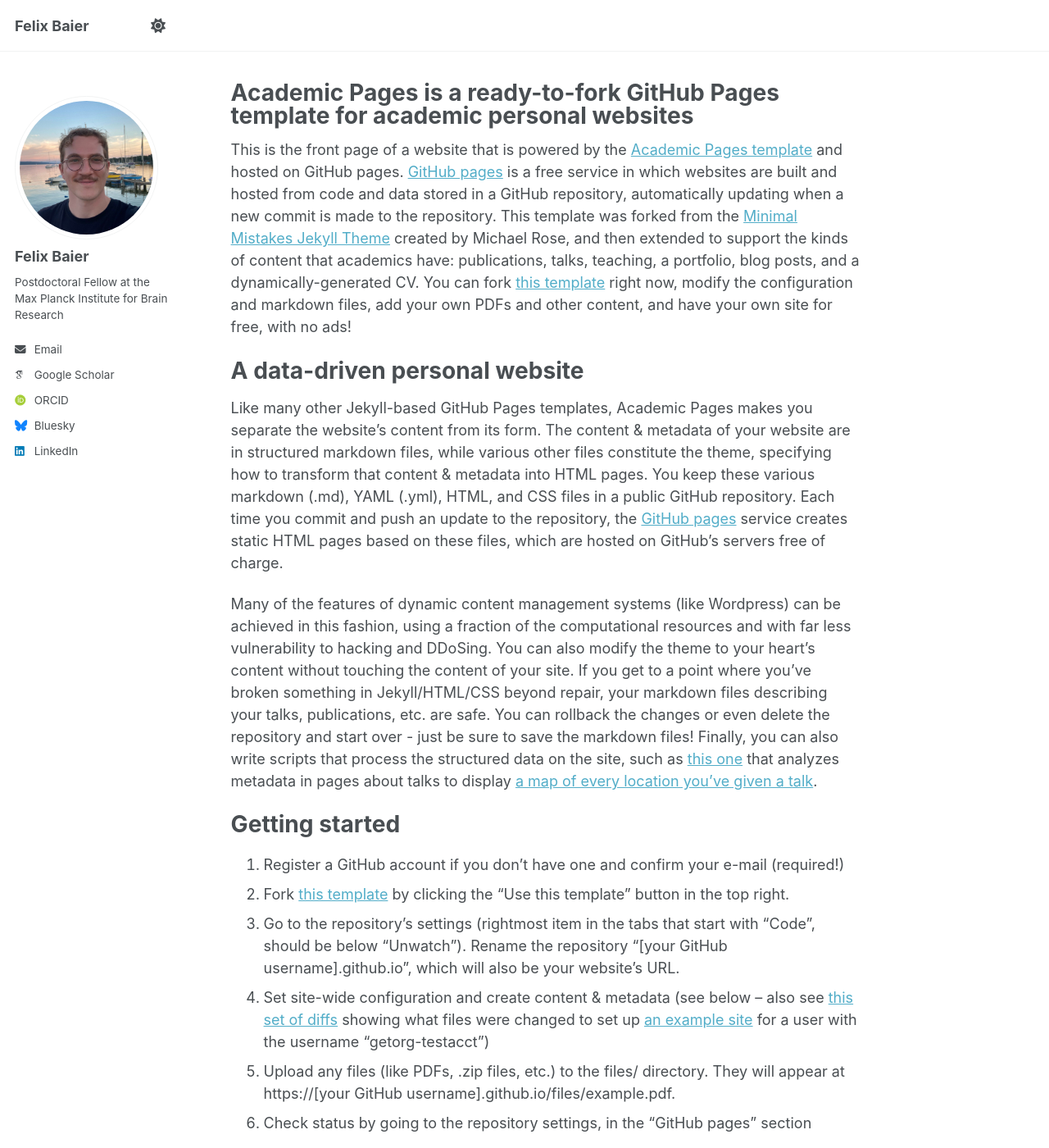
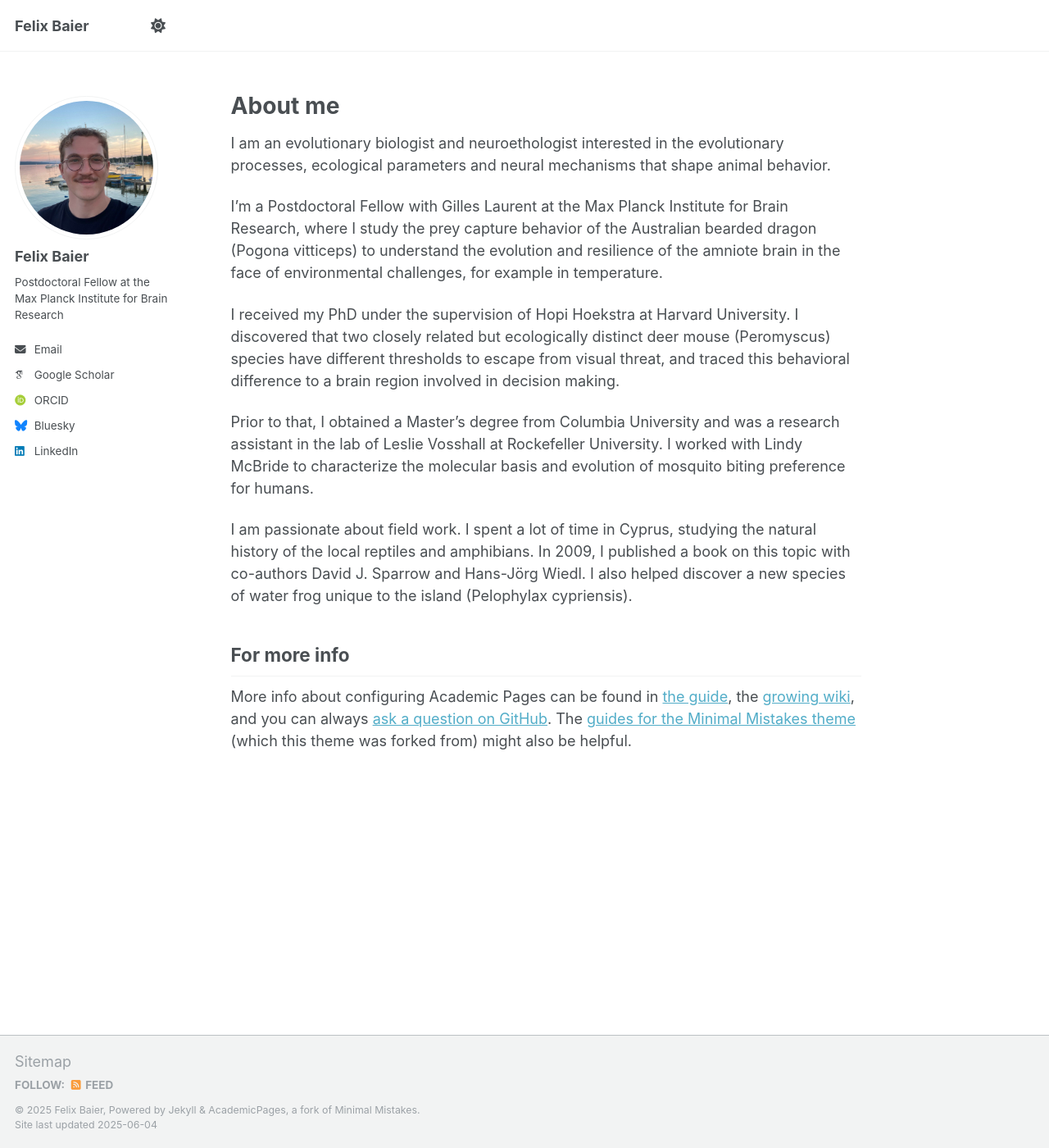
Before and after one commit to FelixBaier/felixbaier.github.io, a Jekyll site: the page built from _pages/about.md, in a window 1280 px wide and 1400 px high. Shown: the whole window at 82% size. Built offline with Jekyll 4.4.1, drawn with Linux system fonts in a browser that asks for light colours; some web fonts are replaced; some of the changed text lies outside the part shown.

Commit message:
Update about.md

```diff
--- a/_pages/about.md
+++ b/_pages/about.md
@@ -1,48 +1,23 @@
 ---
 permalink: /
-title: "Academic Pages is a ready-to-fork GitHub Pages template for academic personal websites"
+title: ""
 author_profile: true
 redirect_from:
   - /about/
   - /about.html
 ---
 
-This is the front page of a website that is powered by the [Academic Pages template](https://github.com/academicpages/academicpages.github.io) and hosted on GitHub pages. [GitHub pages](https://pages.github.com) is a free service in which websites are built and hosted from code and data stored in a GitHub repository, automatically updating when a new commit is made to the repository. This template was forked from the [Minimal Mistakes Jekyll Theme](https://mmistakes.github.io/minimal-mistakes/) created by Michael Rose, and then extended to support the kinds of content that academics have: publications, talks, teaching, a portfolio, blog posts, and a dynamically-generated CV. You can fork [this template](https://github.com/academicpages/academicpages.github.io) right now, modify the configuration and markdown files, add your own PDFs and other content, and have your own site for free, with no ads!
+About me
+======
+I am an evolutionary biologist and neuroethologist interested in the evolutionary processes, ecological parameters and neural mechanisms that shape animal behavior.
 
-A data-driven personal website
-======
-Like many other Jekyll-based GitHub Pages templates, Academic Pages makes you separate the website's content from its form. The content & metadata of your website are in structured markdown files, while various other files constitute the theme, specifying how to transform that content & metadata into HTML pages. You keep these various markdown (.md), YAML (.yml), HTML, and CSS files in a public GitHub repository. Each time you commit and push an update to the repository, the [GitHub pages](https://pages.github.com/) service creates static HTML pages based on these files, which are hosted on GitHub's servers free of charge.
+I’m a Postdoctoral Fellow with Gilles Laurent at the Max Planck Institute for Brain Research, where I study the prey capture behavior of the Australian bearded dragon (Pogona vitticeps) to understand the evolution and resilience of the amniote brain in the face of environmental challenges, for example in temperature.
 
-Many of the features of dynamic content management systems (like Wordpress) can be achieved in this fashion, using a fraction of the computational resources and with far less vulnerability to hacking and DDoSing. You can also modify the theme to your heart's content without touching the content of your site. If you get to a point where you've broken something in Jekyll/HTML/CSS beyond repair, your markdown files describing your talks, publications, etc. are safe. You can rollback the changes or even delete the repository and start over - just be sure to save the markdown files! Finally, you can also write scripts that process the structured data on the site, such as [this one](https://github.com/academicpages/academicpages.github.io/blob/master/talkmap.ipynb) that analyzes metadata in pages about talks to display [a map of every location you've given a talk](https://academicpages.github.io/talkmap.html).
+I received my PhD under the supervision of Hopi Hoekstra at Harvard University. I discovered that two closely related but ecologically distinct deer mouse (Peromyscus) species have different thresholds to escape from visual threat, and traced this behavioral difference to a brain region involved in decision making.
 
-Getting started
-======
-1. Register a GitHub account if you don't have one and confirm your e-mail (required!)
-1. Fork [this template](https://github.com/academicpages/academicpages.github.io) by clicking the "Use this template" button in the top right.
-1. Go to the repository's settings (rightmost item in the tabs that start with "Code", should be below "Unwatch"). Rename the repository "[your GitHub username].github.io", which will also be your website's URL.
-1. Set site-wide configuration and create content & metadata (see below -- also see [this set of diffs](http://archive.is/3TPas) showing what files were changed to set up [an example site](https://getorg-testacct.github.io) for a user with the username "getorg-testacct")
-1. Upload any files (like PDFs, .zip files, etc.) to the files/ directory. They will appear at https://[your GitHub username].github.io/files/example.pdf.
-1. Check status by going to the repository settings, in the "GitHub pages" section
+Prior to that, I obtained a Master’s degree from Columbia University and was a research assistant in the lab of Leslie Vosshall at Rockefeller University. I worked with Lindy McBride to characterize the molecular basis and evolution of mosquito biting preference for humans.
 
-Site-wide configuration
-------
-The main configuration file for the site is in the base directory in [_config.yml](https://github.com/academicpages/academicpages.github.io/blob/master/_config.yml), which defines the content in the sidebars and other site-wide features. You will need to replace the default variables with ones about yourself and your site's github repository. The configuration file for the top menu is in [_data/navigation.yml](https://github.com/academicpages/academicpages.github.io/blob/master/_data/navigation.yml). For example, if you don't have a portfolio or blog posts, you can remove those items from that navigation.yml file to remove them from the header.
-
-Create content & metadata
-------
-For site content, there is one markdown file for each type of content, which are stored in directories like _publications, _talks, _posts, _teaching, or _pages. For example, each talk is a markdown file in the [_talks directory](https://github.com/academicpages/academicpages.github.io/tree/master/_talks). At the top of each markdown file is structured data in YAML about the talk, which the theme will parse to do lots of cool stuff. The same structured data about a talk is used to generate the list of talks on the [Talks page](https://academicpages.github.io/talks), each [individual page](https://academicpages.github.io/talks/2012-03-01-talk-1) for specific talks, the talks section for the [CV page](https://academicpages.github.io/cv), and the [map of places you've given a talk](https://academicpages.github.io/talkmap.html) (if you run this [python file](https://github.com/academicpages/academicpages.github.io/blob/master/talkmap.py) or [Jupyter notebook](https://github.com/academicpages/academicpages.github.io/blob/master/talkmap.ipynb), which creates the HTML for the map based on the contents of the _talks directory).
-
-**Markdown generator**
-
-The repository includes [a set of Jupyter notebooks](https://github.com/academicpages/academicpages.github.io/tree/master/markdown_generator
-) that converts a CSV containing structured data about talks or presentations into individual markdown files that will be properly formatted for the Academic Pages template. The sample CSVs in that directory are the ones I used to create my own personal website at stuartgeiger.com. My usual workflow is that I keep a spreadsheet of my publications and talks, then run the code in these notebooks to generate the markdown files, then commit and push them to the GitHub repository.
-
-How to edit your site's GitHub repository
-------
-Many people use a git client to create files on their local computer and then push them to GitHub's servers. If you are not familiar with git, you can directly edit these configuration and markdown files directly in the github.com interface. Navigate to a file (like [this one](https://github.com/academicpages/academicpages.github.io/blob/master/_talks/2012-03-01-talk-1.md) and click the pencil icon in the top right of the content preview (to the right of the "Raw | Blame | History" buttons). You can delete a file by clicking the trashcan icon to the right of the pencil icon. You can also create new files or upload files by navigating to a directory and clicking the "Create new file" or "Upload files" buttons.
-
-Example: editing a markdown file for a talk
-![Editing a markdown file for a talk](/images/editing-talk.png)
+I am passionate about field work. I spent a lot of time in Cyprus, studying the natural history of the local reptiles and amphibians. In 2009, I published a book on this topic with co-authors David J. Sparrow and Hans-Jörg Wiedl. I also helped discover a new species of water frog unique to the island (Pelophylax cypriensis).
 
 For more info
 ------
```
